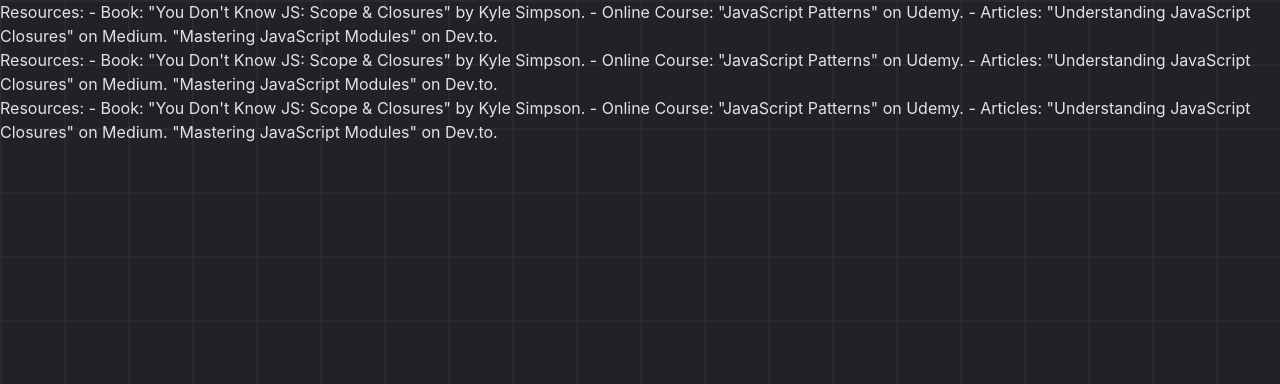
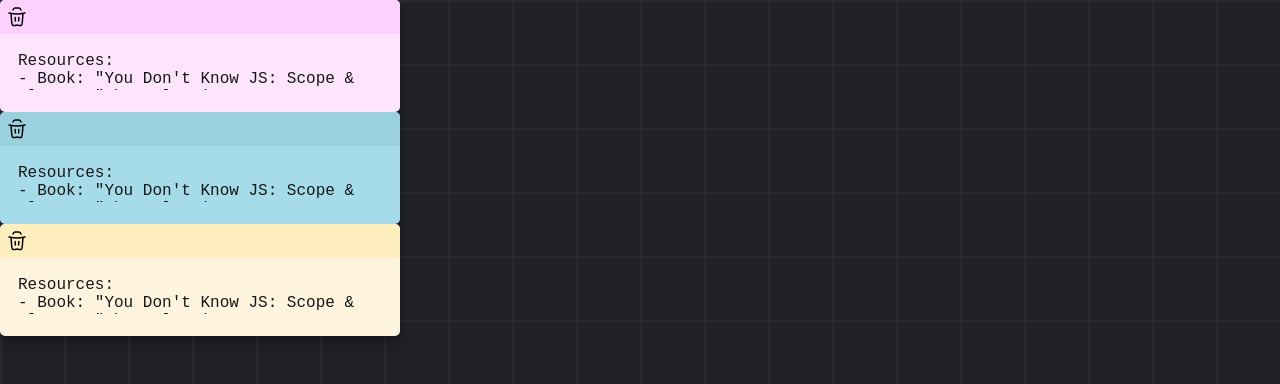
Before and after one commit to Mhenni12/Drag-and-Drop-Notes-App, a React (Vite) app in the folder NotesApp/: page / in a window 1280 px wide. Shown: the top 384 px of the page. Built offline with nearby package versions, Linux system fonts and the light colour scheme.

Commit message:
feat: enhance NoteCard component with styling and add Trash icon

```diff
--- a/NotesApp/src/components/NoteCard.jsx
+++ b/NotesApp/src/components/NoteCard.jsx
@@ -1,12 +1,27 @@
-import React from 'react'
+import React from "react";
+import Trash from "../icons/Trash";
 
-const NoteCard = ({note}) => {
+const NoteCard = ({ note }) => {
   const body = JSON.parse(note.body);
+  const position = JSON.parse(note.position);
+  const colors = JSON.parse(note.colors);
   return (
-    <div>
-      {body}
+    <div className="card" style={{ backgroundColor: colors.colorBody }}>
+      <div
+        className="card-header"
+        style={{ backgroundColor: colors.colorHeader }}
+      >
+        <Trash />
+      </div>
+
+      <div className="card-body">
+        <textarea
+          defaultValue={body}
+          style={{ color: colors.colorText }}
+        ></textarea>
+      </div>
     </div>
-  )
-}
+  );
+};
 
-export default NoteCard
+export default NoteCard;
--- /dev/null
+++ b/NotesApp/src/icons/Trash.jsx
@@ -0,0 +1,21 @@
+const Trash = ({ size = "24" }) => {
+    return (
+        <svg
+            xmlns="http://www.w3.org/2000/svg"
+            viewBox="0 0 24 24"
+            width={size}
+            height={size}
+            stroke="#000000"
+            fill="none"
+            strokeWidth="1.5"
+        >
+            <path d="m6 8 .668 8.681c.148 1.924.222 2.885.84 3.423.068.06.14.115.217.165.685.449 1.63.26 3.522-.118.36-.072.54-.108.721-.111h.064c.182.003.361.039.72.11 1.892.379 2.838.568 3.523.12.076-.05.15-.106.218-.166.617-.538.691-1.5.84-3.423L18 8"></path>
+            <path
+                strokeLinecap="round"
+                d="m10.151 12.5.245 3.492M13.849 12.5l-.245 3.492M4 8s4.851 1 8 1 8-1 8-1M8 5l.447-.894A2 2 0 0 1 10.237 3h3.527a2 2 0 0 1 1.789 1.106L16 5"
+            ></path>
+        </svg>
+    );
+};
+
+export default Trash;
--- a/NotesApp/src/index.css
+++ b/NotesApp/src/index.css
@@ -25,3 +25,41 @@
     position: relative;
     overflow: auto;
 }
+
+.card {
+    width: 400px;
+    border-radius: 5px;
+    cursor: pointer;
+    box-shadow: 0 1px 1px hsl(0deg 0% 0% / 0.075), 0 2px 2px hsl(0deg 0% 0% /
+                    0.075), 0 4px 4px hsl(0deg 0% 0% / 0.075), 0 8px 8px hsl(0deg
+                    0% 0% / 0.075), 0 16px 16px hsl(0deg 0% 0% / 0.075);
+}
+
+.card-body {
+    padding: 1em;
+    border-radius: 0 0 5px 5px;
+}
+
+.card-body textarea {
+    background-color: inherit;
+    border: none;
+    width: 100%;
+    height: 100%;
+    resize: none;
+    font-size: 16px;
+}
+
+textarea:focus {
+    background-color: inherit;
+    outline: none;
+    width: 100%;
+    height: 100%;
+}
+
+.card-header {
+    border-radius: 5px 5px 0 0;
+    display: flex;
+    justify-content: space-between;
+    align-items: center;
+    padding: 5px;
+}
```
